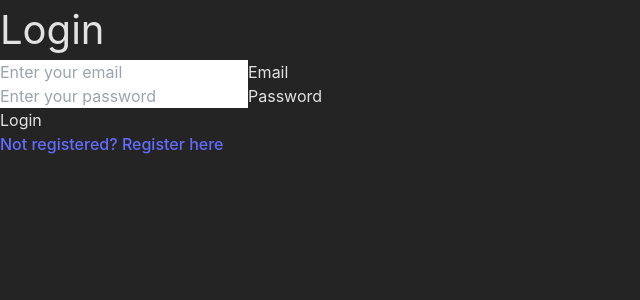
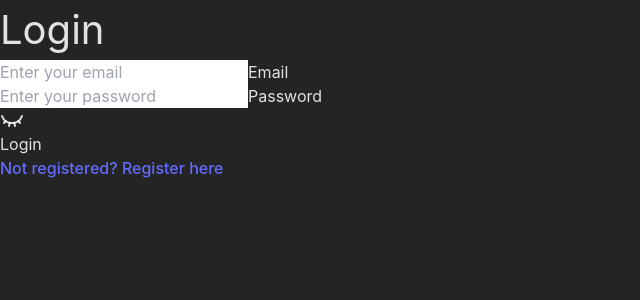
Before and after one commit to FluffyBrudy/pigeon-messanger-fronted, a React (Vite) app: page /auth/login in a window 1280 px wide. Shown: the top 300 px of the page, without its empty margins (0-640 px from the left). Built offline with nearby package versions, Linux system fonts and the light colour scheme; no server answers.

Commit message:
Add password visibility in Login component

```diff
--- a/src/components/auth/Login.tsx
+++ b/src/components/auth/Login.tsx
@@ -8,6 +8,7 @@ import { useState } from "react";
 import { FieldWrapper } from "../form/FieldWrapper";
 import { ACCESS_TOKEN } from "../../api/constants";
 import { useAuthStore } from "../../store/authStore";
+import { EyeClosed, EyeIcon } from "lucide-react";
 
 interface SubmitValues {
   email: string;
@@ -23,11 +24,17 @@ const LoginSchema = yobject().shape({
 });
 
 const Login = () => {
+  const [showPassword, setShowPassword] = useState(false);
   const [isLoading, setIsLoading] = useState(false);
   const navigation = useNavigate();
   const { setAuthenticated } = useAuthStore();
 
+  const togglePasswordVisibility = () => {
+    setShowPassword((state) => !state);
+  };
+
   const handleSubmit = ({ email, password }: SubmitValues) => {
+    setShowPassword(false);
     setIsLoading(true);
     localStorage.removeItem(ACCESS_TOKEN);
     api
@@ -74,15 +81,28 @@ const Login = () => {
                       error={errors.email || ""}
                       touched={touched.email || false}
                     />
+                    <div className="relative">
                       <FieldWrapper
                         id="password"
                         name="password"
-                      type="password"
+                        type={showPassword ? "text" : "password"}
                         label="Password"
                         placeholder="Enter your password"
                         error={errors.password || ""}
                         touched={touched.password || false}
                       />
+                      {showPassword ? (
+                        <EyeIcon
+                          onClick={togglePasswordVisibility}
+                          className="absolute right-0 top-0"
+                        />
+                      ) : (
+                        <EyeClosed
+                          onClick={togglePasswordVisibility}
+                          className="absolute right-0 top-0"
+                        />
+                      )}
+                    </div>
                     <div className="relative">
                       <button
                         type="submit"
```
Lines whose indentation alone changed are shown as unchanged.
